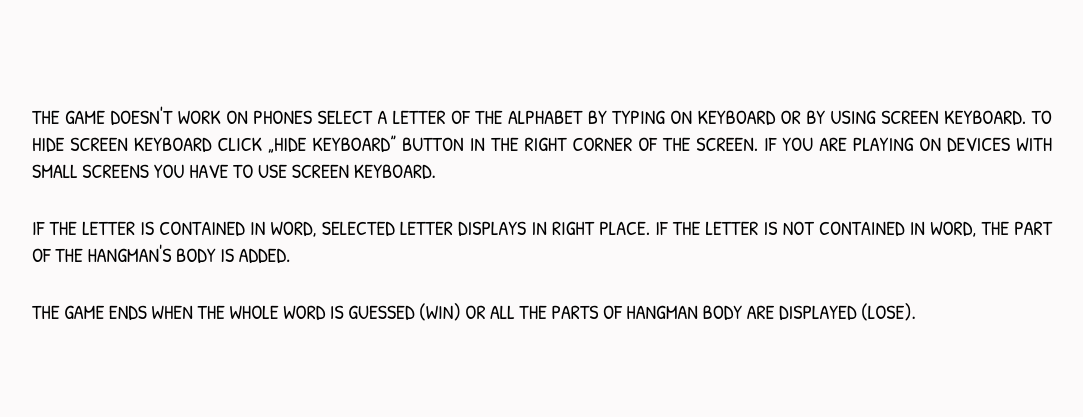
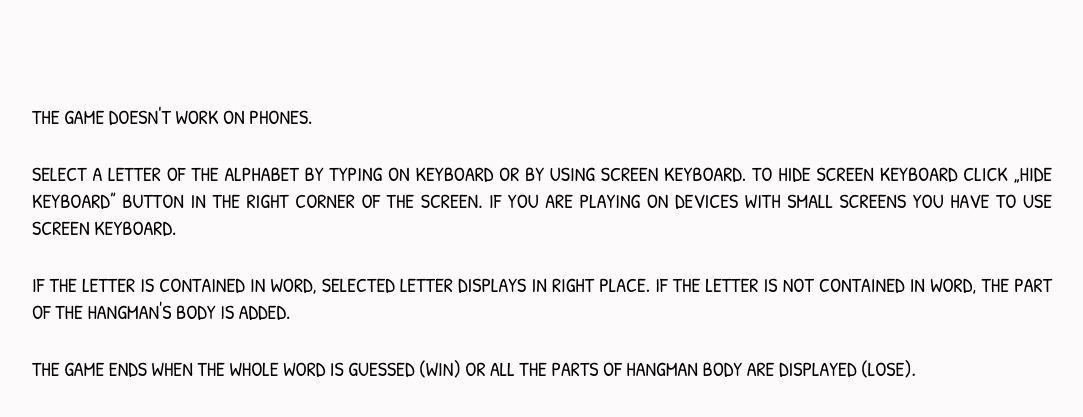
Before and after one commit to damian4551/hangman-game, a plain HTML site: page manual.html in a window 1280 px wide. Shown: the part 263-680 px from the top of the page, without its empty margins (98-1181 px from the left). Drawn offline with Linux system fonts and the light colour scheme.

Commit message:
details fixes

```diff
--- a/manual.html
+++ b/manual.html
@@ -25,7 +25,9 @@
 
         <div class="manual">
             <p class="text">
-                The game doesn't work on phones
+                The game doesn't work on phones.
+            </p>
+            <p class="text">
                 Select a letter of the alphabet by typing on keyboard or by using screen keyboard. To hide screen keyboard click „hide keyboard” button in the right corner of the screen. If you are playing on devices with small screens you have to use screen keyboard.
             </p>
             <p class="text">
```
